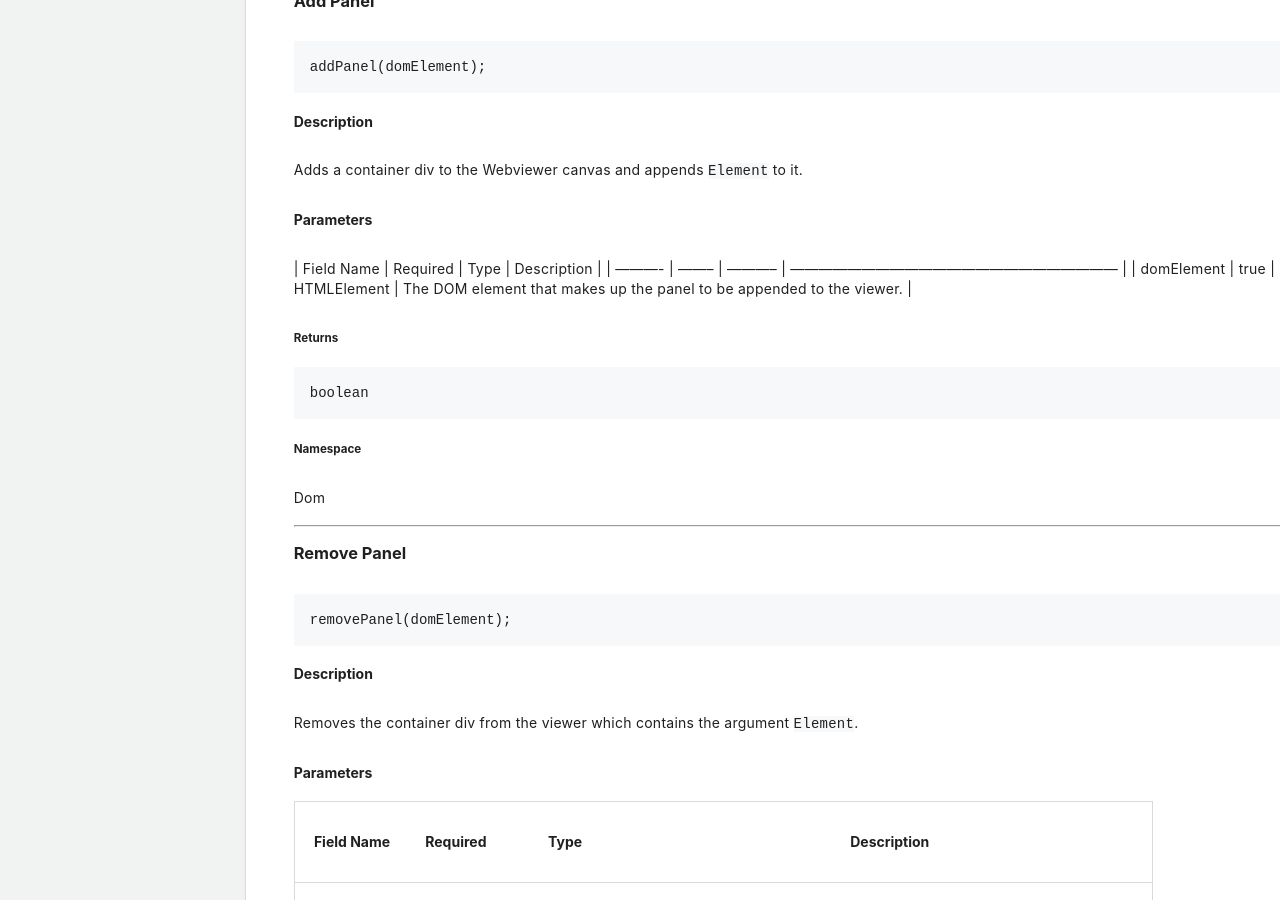
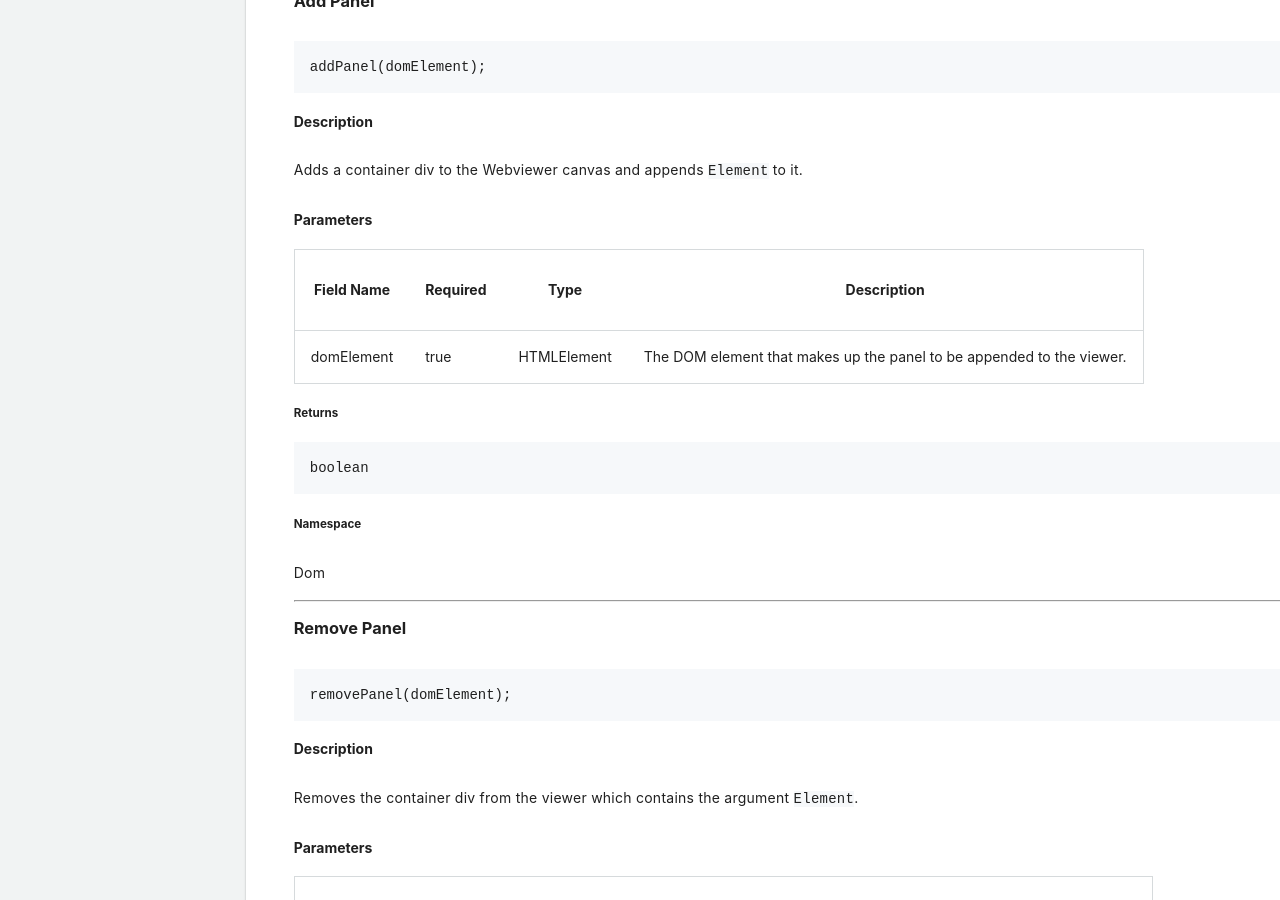
Before and after one commit to procore/documentation, a Jekyll site: the page built from other_procore_apis/bim_web_viewer.md, in a window 1280 px wide and 900 px high, scrolled down 13139 px. Built offline with Jekyll 4.4.1, drawn with Linux system fonts in a browser that asks for light colours.

Commit message:
saving work: undo the table changes

````diff
--- a/Gemfile
+++ b/Gemfile
@@ -6,3 +6,5 @@ group :jekyll_plugins do
 end
 
 gem "minima", "~> 2.5"
+
+gem "webrick", "~> 1.7"
--- a/other_procore_apis/bim_web_viewer.md
+++ b/other_procore_apis/bim_web_viewer.md
@@ -660,6 +660,7 @@ Adds a container div to the Webviewer canvas and appends `Element` to it.
 | Field Name | Required | Type        | Description                                                           |
 | ---------- | -------- | ----------- | --------------------------------------------------------------------- |
 | domElement | true     | HTMLElement | The DOM element that makes up the panel to be appended to the viewer. |
+
 ##### Returns
 
 ```js
@@ -720,10 +721,10 @@ The `callback` parameter is a third party defined function to be executed when t
 
 #### Parameters
 
-| Field Name | Required | Type | Description |
-| - | - | - | - |
-| eventName | true | String | Name of the event |
-| callback | true | Function | Function to evoke when event occurs |
+| Field Name | Required | Type     | Description                         |
+| ---------- | -------- | -------- | ----------------------------------- |
+| eventName  | true     | String   | Name of the event                   |
+| callback   | true     | Function | Function to evoke when event occurs |
 
 ##### Returns
 
@@ -751,8 +752,8 @@ Removes a callback from an internal viewer event, if it is identical to a callba
 
 #### Parameters
 
-| Field Name | Required | Type | Description |
-| - | - | - | - |
+| Field Name | Required | Type     | Description                                         |
+| ---------- | -------- | -------- | --------------------------------------------------- |
 | eventName  | true     | String   | Name of the event                                   |
 | callback   | true     | Function | The function that was added from `addEventListener` |
 
@@ -782,8 +783,8 @@ Manually dispatches an event
 
 #### Parameters
 
-| Field Name | Required | Type | Description |
-| - | - | - | - |
+| Field Name | Required | Type     | Description                                         |
+| ---------- | -------- | -------- | --------------------------------------------------- |
 | eventName  | true     | String   | Name of the event                                   |
 | callback   | true     | Function | The function that was added from `addEventListener` |
 
````
Also changed, not shown: Gemfile.lock.
